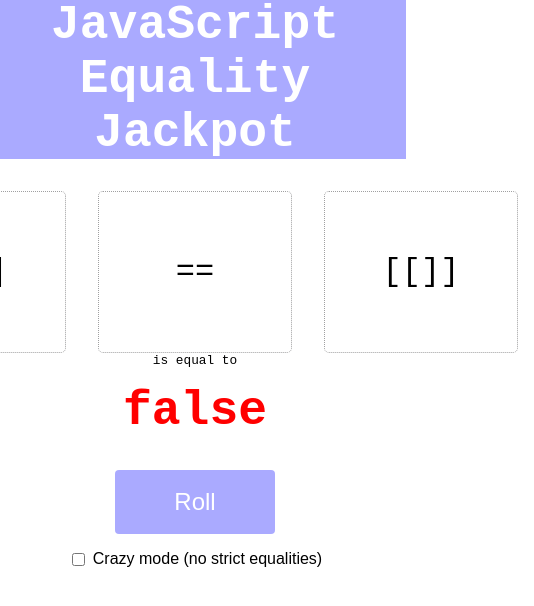
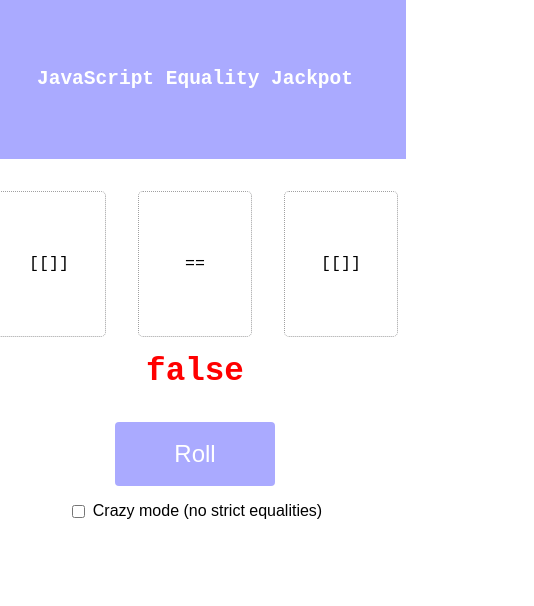
Before and after one commit to mathieu-anderson/js-equality-jackpot, a React (Create React App) app: page / in a window 390 px wide. Shown: the top 606 px of the page, 534 px wide, since content can reach past the window. Built offline with nearby package versions, Linux system fonts and the light colour scheme.

Commit message:
Make it usable on mobile, remove subtitle

```diff
--- a/src/App.css
+++ b/src/App.css
@@ -14,7 +14,7 @@
   flex-direction: column;
   align-items: center;
   justify-content: center;
-  font-size: 3em;
+  font-size: 5vw;
   padding: 1rem;
   margin-bottom: 2rem;
   text-align: center;
@@ -24,7 +24,6 @@
   display: flex;
   flex-flow: column nowrap;
   align-items: center;
-  width: 100vw;
 }
 
 .Slots-button {
@@ -33,6 +32,7 @@
   cursor: pointer;
   border: none;
   border-radius: 4px;
+  font-size: 3vw;
   width: 10rem;
   height: 4rem;
   color: white;
@@ -169,8 +169,8 @@
     transform: rotateX(0);
   }
   100% {
-    -webkit-transform: rotateX(-360deg);
-    transform: rotateX(-360deg);
+    -webkit-transform: rotateX(-720deg);
+    transform: rotateX(-720deg);
   }
 }
 @keyframes rotate-hor-center {
@@ -179,8 +179,8 @@
     transform: rotateX(0);
   }
   100% {
-    -webkit-transform: rotateX(-360deg);
-    transform: rotateX(-360deg);
+    -webkit-transform: rotateX(-720deg);
+    transform: rotateX(-720deg);
   }
 }
 
@@ -190,15 +190,14 @@
 }
 
 .Slots-line-slot {
-  flex-shrink: 3;
   border: 1px dotted #a0a0a1;
   border-radius: 5px;
-  width: 12rem;
-  height: 10rem;
+  width: 13vw;
+  min-width: 7rem;
+  height: 9rem;
   margin: 0 1rem;
-  font-size: 2em;
   text-align: center;
-  line-height: 10rem;
+  line-height: 9rem;
 }
 
 .Slots-line-slot-subtitle {
@@ -208,7 +207,6 @@
 
 .Slots-line-results-true {
   color: green;
-  font-size: 3em;
   font-weight: bold;
   margin: 1rem 0;
   text-align: center;
@@ -216,8 +214,27 @@
 
 .Slots-line-results-false {
   color: red;
-  font-size: 3em;
   font-weight: bold;
   margin: 1rem 0;
   text-align: center;
 }
+
+@media screen and (min-width: 320px) {
+  .Slots-line-slot {
+    font-size: calc(16px + 6 * ((100vw - 320px) / 680));
+  }
+  .Slots-line-results-true,
+  .Slots-line-results-false {
+    font-size: calc(2em + 6 * ((100vw - 320px) / 680));
+  }
+}
+
+@media screen and (min-width: 1000px) {
+  .Slots-line-slot {
+    font-size: calc(1em + 6 * ((100vw - 320px) / 680));
+  }
+  .Slots-line-results-true,
+  .Slots-line-results-false {
+    font-size: 3em;
+  }
+}
--- a/src/App.tsx
+++ b/src/App.tsx
@@ -166,14 +166,11 @@
           >
             {getStringifiedValue(values.left)}
           </div>
-          <div className='Slots-line-slot-withSubtitle'>
-            <div
-              className={`Slots-line-slot ${rotate ? 'rotate' : ''}`}
-              onAnimationEnd={() => setRotate(false)}
-            >
-              {operator}
-            </div>
-            <div className='Slots-line-slot-subtitle'>{operatorSubtitles[operator]}</div>
+          <div
+            className={`Slots-line-slot ${rotate ? 'rotate' : ''}`}
+            onAnimationEnd={() => setRotate(false)}
+          >
+            {operator}
           </div>
           <div
             className={`Slots-line-slot ${rotate ? 'rotate' : ''}`}
```
Also changed, not shown: 1 other file (tests, documents, lock files or other folders).
